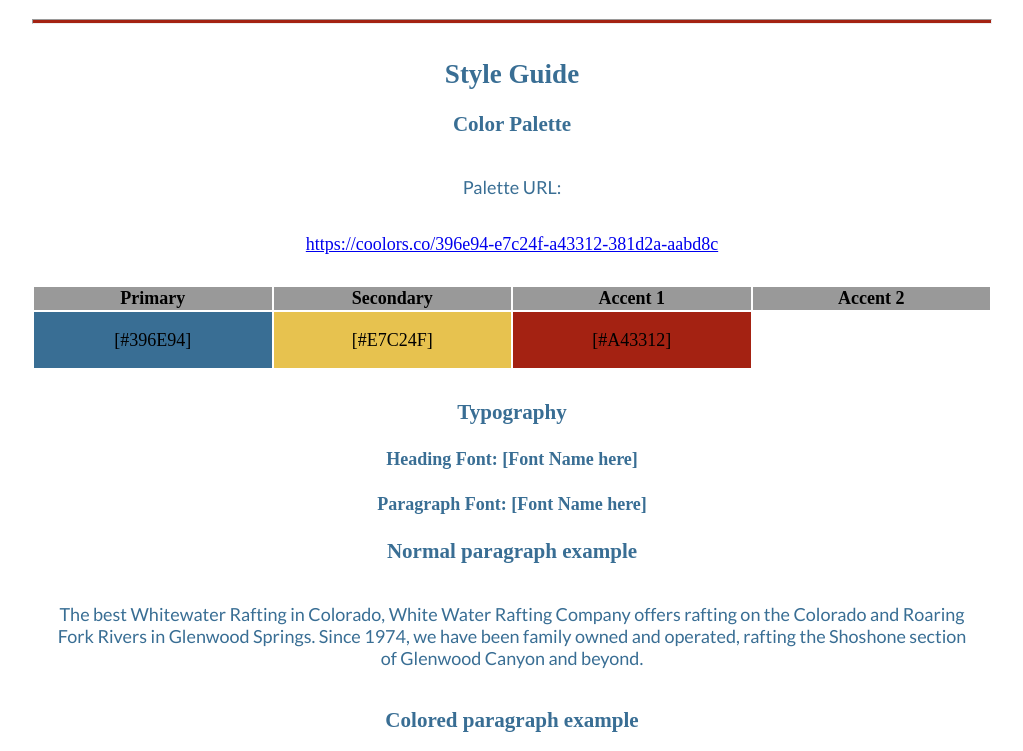
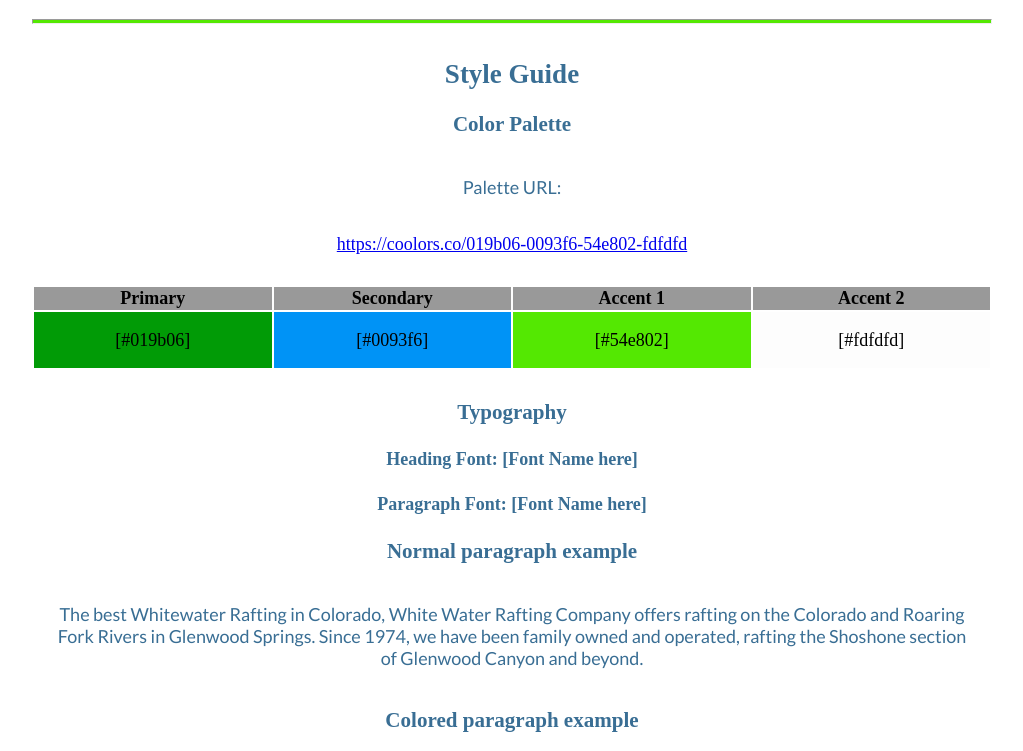
Before and after one commit to dutsonc/wdd130, a plain HTML site: page wwr/site-plan-rafting.html in a window 1280 px wide. Shown: the part 1082-1833 px from the top of the page, without its empty margins (128-1151 px from the left). Drawn offline with Linux system fonts and the light colour scheme; a web font is replaced by a local one.

Commit message:
updated colors and html to match new colors

```diff
--- a/wwr/site-plan-rafting.html
+++ b/wwr/site-plan-rafting.html
@@ -42,8 +42,8 @@
 
     <!-- Copy and paste the URL to your finished palette below. Replace the href value that is there with yours. Make sure to paste it into both the href value and the content text of the <a> tag -->
     <p>Palette URL:</p>
-    <a href="https://coolors.co/396e94-e7c24f-a43312-381d2a-aabd8c"
-      target="_blank">https://coolors.co/396e94-e7c24f-a43312-381d2a-aabd8c</a>
+    <a href="https://coolors.co/019b06-0093f6-54e802-fdfdfd"
+      target="_blank">https://coolors.co/019b06-0093f6-54e802-fdfdfd</a>
 
     <table class="colors">
       <tr>
@@ -54,10 +54,10 @@
       </tr>
       <!-- Replace the numbers in the boxes below with your hex color codes. Then switch to the site-plan.css file and change your colors there as well. -->
       <tr>
-        <td class="primary">[#396E94]</td>
-        <td class="secondary">[#E7C24F]</td>
-        <td class="accent1">[#A43312]</td>
-        <td class="accent2"></td>
+        <td class="primary">[#019b06]</td>
+        <td class="secondary">[#0093f6]</td>
+        <td class="accent1">[#54e802]</td>
+        <td class="accent2">[#fdfdfd]</td>
       </tr>
     </table>
 
--- a/wwr/styles/site-plan-rafting.css
+++ b/wwr/styles/site-plan-rafting.css
@@ -5,10 +5,10 @@ Fonts are separated by a & */
 
 :root {
   /* change the values below to your colors from your palette */
-  --primary-color: #396E94   ;
-  --secondary-color: #E7C24F ;
-  --accent1-color: #A42212;
-  --accent2-color: white;
+  --primary-color: #019b06   ;
+  --secondary-color: #0093f6 ;
+  --accent1-color: #54e802;
+  --accent2-color: #fdfdfd;
 
   /* change the values below to your chosen font(s) */
   --heading-font: "IM Fell French Canon";
```
